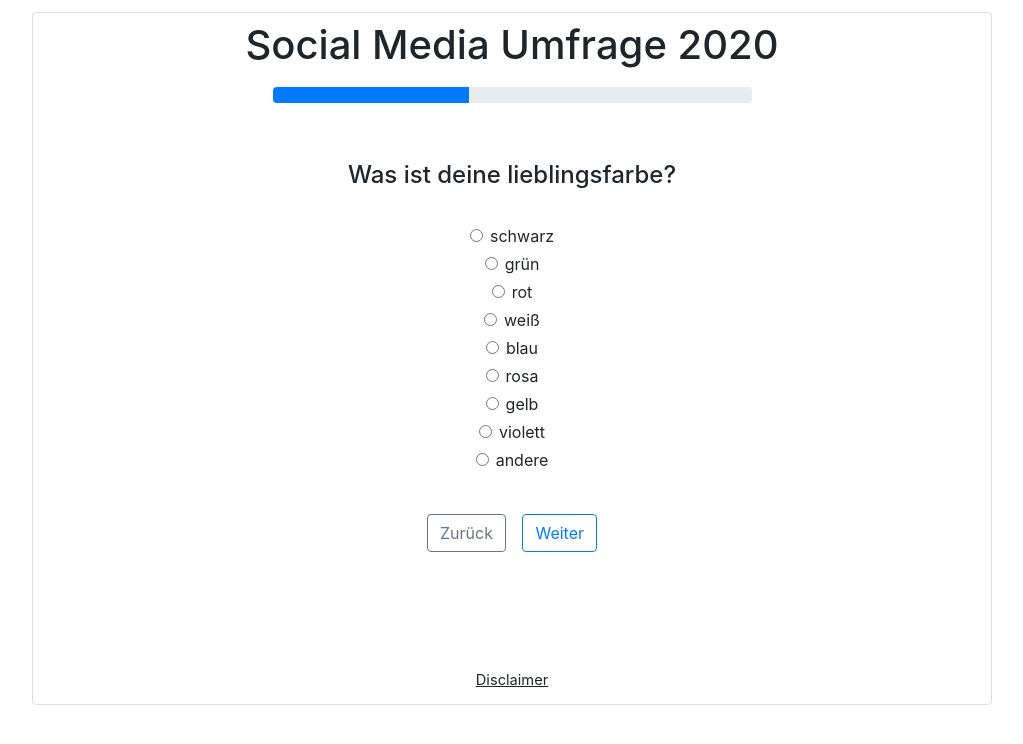
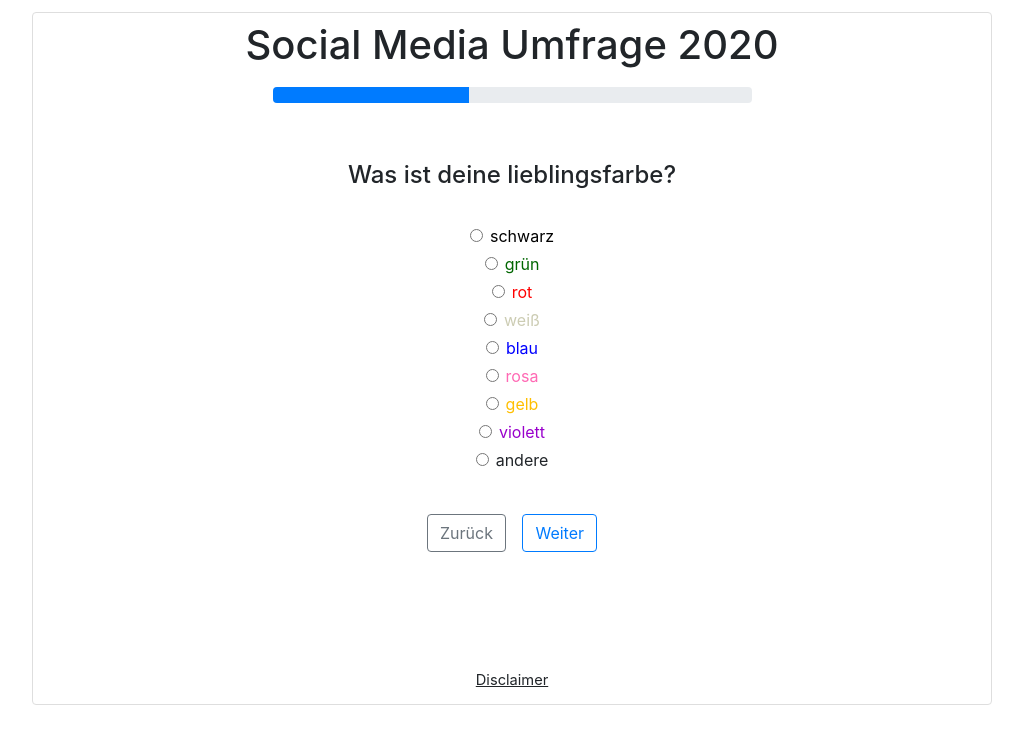
Before and after one commit to TelekomHacker/Social-Media-Umfrage, a PHP site: page /index_8.php in a window 1280 px wide. Shown: the top 744 px of the page, without its empty margins (128-1151 px from the left). Run offline with PHP 8.4, Linux system fonts and the light colour scheme; data that the repository does not hold is empty.

Commit message:
Schrift in Farben

```diff
--- a/social-media-umfrage/index_8.php
+++ b/social-media-umfrage/index_8.php
@@ -75,30 +75,31 @@ Wo sind die, die vor uns auf der Welt waren? Geht in die obere Welt, geht in die
                             <input name="radiobox" value="no" type="hidden" /> 	<!--Wird genutzt damit die Checkboxen auch "null" sein können -->
 
 
+
                             <!-- 1 -->
                             <input type="radio" name="radiobox" class="form-check-input" id="checkbox1" value="schwarz" />
-                            <label class="form-check-label" for="Farbe1" style="margin-bottom: 4px;">schwarz</label><br />
+                            <label class="form-check-label" for="Farbe1" style="margin-bottom: 4px; color: #000000">schwarz</label><br />
 							<!-- 2 -->
                             <input type="radio" class="form-check-input" id="checkbox2" name="radiobox" value="gr&uuml;n" />
-                            <label class="form-check-label" for="Farbe2" style="margin-bottom: 4px;">gr&uuml;n</label><br />
+                            <label class="form-check-label" for="Farbe2" style="margin-bottom: 4px; color:	#006600 ">gr&uuml;n</label><br />
 							<!-- 3 -->
                             <input type="radio" class="form-check-input" id="checkbox3" name="radiobox" value="rot"/>
-                            <label class="form-check-label" for="Farbe3" style="margin-bottom: 4px;">rot</label><br />
+                            <label class="form-check-label" for="Farbe3" style="margin-bottom: 4px; color: #ff0000">rot</label><br />
 							<!-- 4 -->
                             <input type="radio" name="radiobox" class="form-check-input" id="checkbox4" value="weiß" />
-                            <label class="form-check-label" for="Farbe4" style="margin-bottom: 4px;">weiß</label><br />
+                            <label class="form-check-label" for="Farbe4" style="margin-bottom: 4px; color: #ccccb3">weiß</label><br />
 							<!-- 5 -->
                             <input type="radio" class="form-check-input" id="checkbox5" name="radiobox" value="blau" />
-                            <label class="form-check-label" for="Farbe5" style="margin-bottom: 4px;">blau</label><br />
+                            <label class="form-check-label" for="Farbe5" style="margin-bottom: 4px; color: #0000ff">blau</label><br />
 							<!-- 6 -->
                             <input type="radio" name="radiobox" class="form-check-input" id="checkbox6" value="rosa" />
-                            <label class="form-check-label" for="Farbe6" style="margin-bottom: 4px;">rosa</label><br />
+                            <label class="form-check-label" for="Farbe6" style="margin-bottom: 4px; color: #FF69B4">rosa</label><br />
 							<!-- 7 -->
                             <input type="radio" class="form-check-input" id="checkbox7" name="radiobox" value="gelb" />
-                            <label class="form-check-label" for="Farbe7" style="margin-bottom: 4px;">gelb</label><br />
+                            <label class="form-check-label" for="Farbe7" style="margin-bottom: 4px; color:   #ffbf00">gelb</label><br />
 							<!-- 8 -->
                             <input type="radio" class="form-check-input" id="checkbox8" name="radiobox" value="gelb"/>
-                            <label class="form-check-label" for="Farbe8" style="margin-bottom: 4px;">violett</label><br />
+                            <label class="form-check-label" for="Farbe8" style="margin-bottom: 4px; color: #9900cc">violett</label><br />
 							<!-- 9 -->
                             <input type="radio" name="radiobox" class="form-check-input" id="checkbox9" value="andere" />
                             <label class="form-check-label" for="Farbe9" style="margin-bottom: 4px;">andere</label><br />
```
